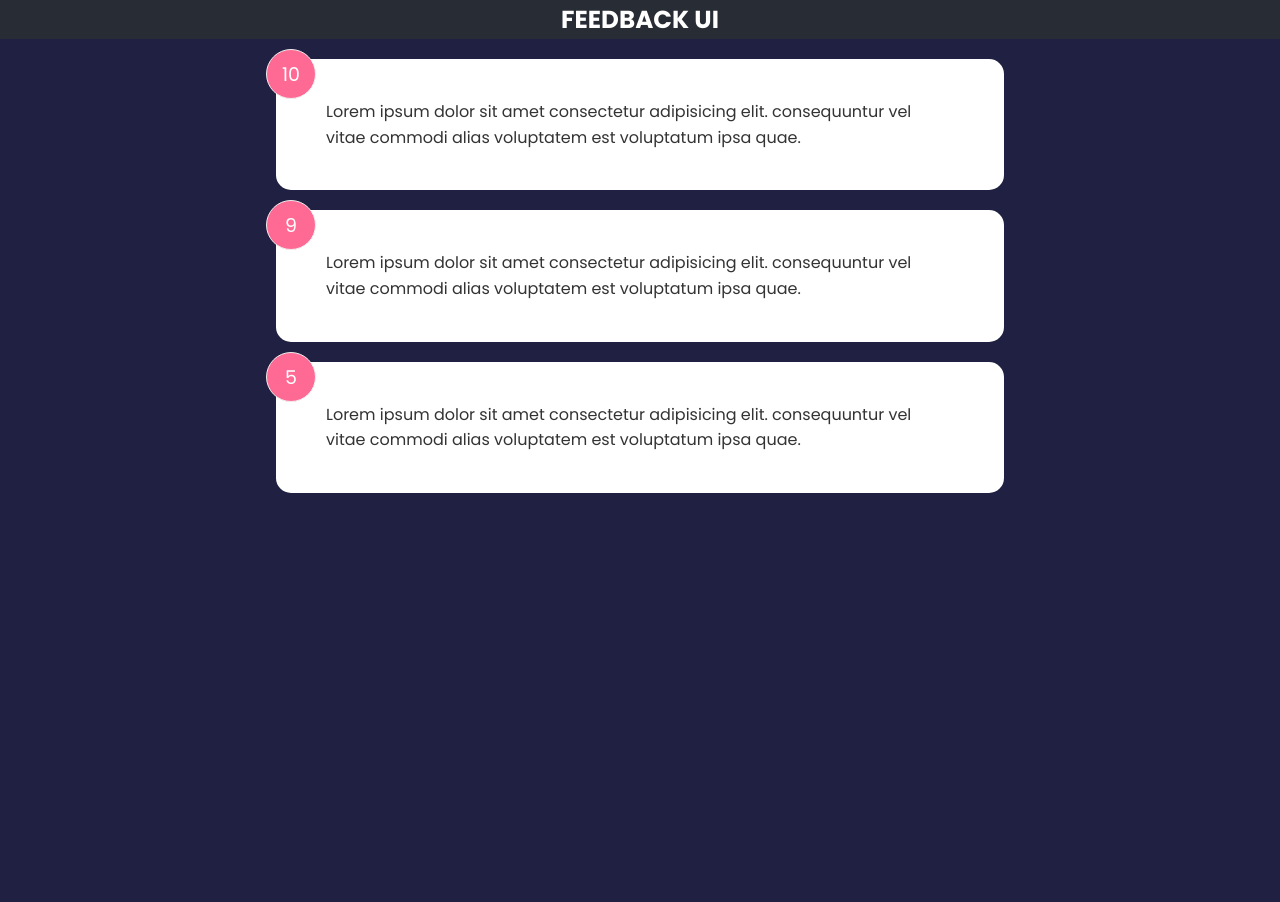
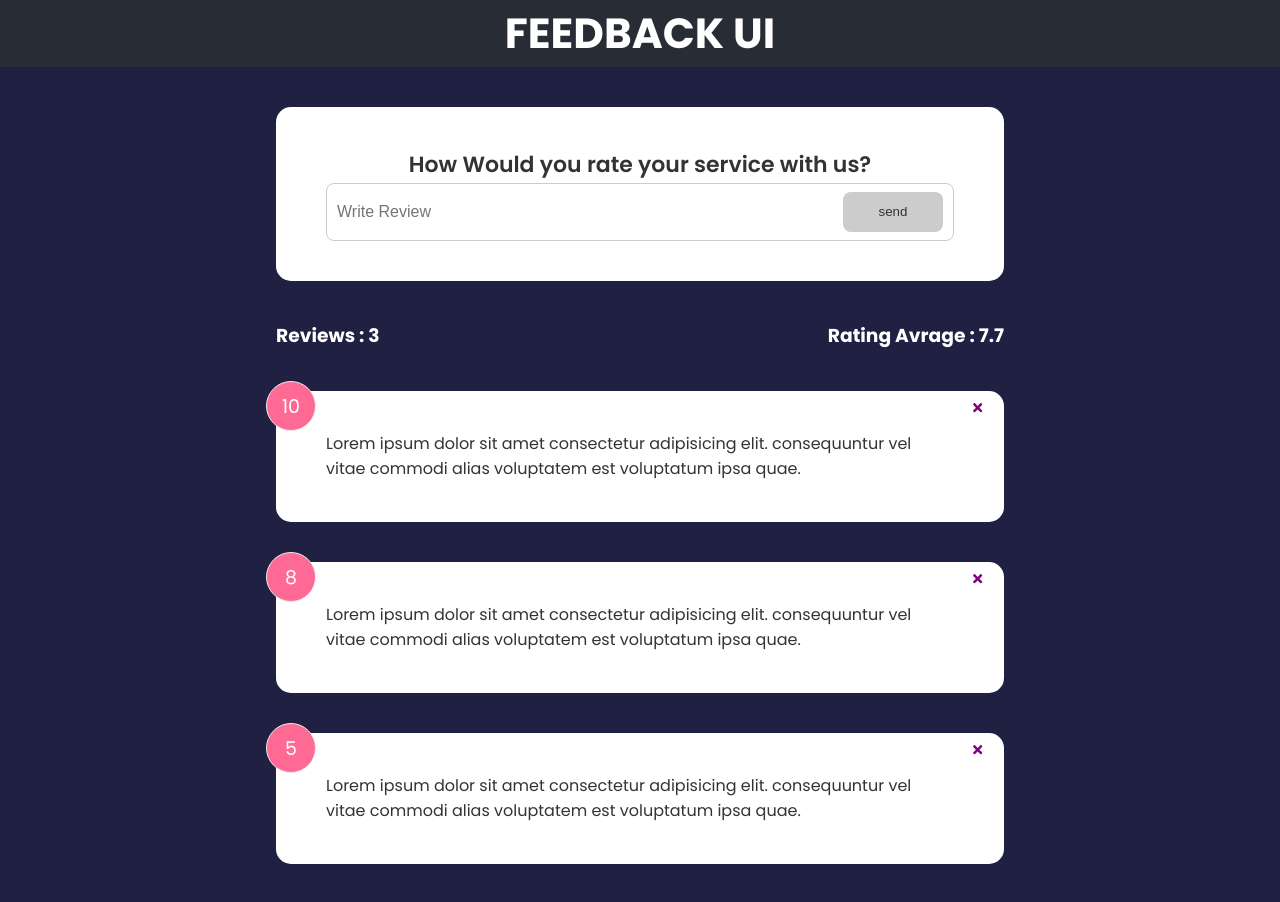
Before and after one commit to erfannasseri/Feedback-UI, a React (Create React App) app: page / in a window 1280 px wide. Before the commit the page ends 800 px from the top, so only its background shows below. Built offline with nearby package versions, Linux system fonts and the light colour scheme; the HTML template or start-up script is replaced by a standard one.

Commit message:
Feedback Ui
import from my device

```diff
--- a/package.json
+++ b/package.json
@@ -8,6 +8,8 @@
     "@testing-library/user-event": "^13.5.0",
     "react": "^18.2.0",
     "react-dom": "^18.2.0",
+    "react-icon": "^1.0.0",
+    "react-icons": "^4.7.1",
     "react-scripts": "5.0.1",
     "web-vitals": "^2.1.4"
   },
--- a/src/App.css
+++ b/src/App.css
@@ -19,7 +19,7 @@
   flex-direction: column;
   align-items: center;
   justify-content: center;
-  font-size: calc(5px + 2vmin);
+  font-size: calc(20px + 2vmin);
   color: white;
 }
 
--- a/src/App.js
+++ b/src/App.js
@@ -2,17 +2,29 @@ import Header from './Components/Header';
 import { useState } from 'react'
 import FeedbackData from './data/Feedbackdata';
 import Feedbacklist from './Components/Feedbacklist';
-
+import Feedbackstats from './Components/Feedbackstats';
+import Feedbackform from './Components/Feedbackform';
 function App() {
 
     const [Feedback, setFeedback] = useState(FeedbackData);
-
+    const deleteHandler=(id)=>{
+      if(window.confirm('Are You Sure?!')){
+        setFeedback(Feedback.filter((item)=>item.id !== id))
+      }
+    }
   return (
     <>
     <Header/>
+
     <div className='container'>
-        <Feedbacklist feedback={Feedback}/>
+        <Feedbackform/>
+        <Feedbackstats feedback={Feedback}/>
+        <Feedbacklist key={Feedback.id}
+                      feedback={Feedback}
+                      deleteHandler={deleteHandler}
+                      />
     </div>
+
     </>
   );
 }
--- /dev/null
+++ b/src/Components/Feedbackform.jsx
@@ -0,0 +1,40 @@
+import React from 'react'
+import Card from './shared/Card'
+import {useState} from 'react'
+import Button from './shared/Button';
+function Feedbackform() {
+    const [input, setinput] = useState("");
+    const [btnDisable, setBtnDisabled] = useState(true);
+    const [Massage, setMessage] = useState("");
+
+    const change =({ target: { value } }) => { // 👈  get the value
+        if (value === '') {
+          setBtnDisabled(true)
+          setMessage(null)
+
+      // prettier-ignore
+        } else if (value.trim().length < 10) { // 👈 check for less than 10
+          setMessage('Text must be at least 10 characters')
+          setBtnDisabled(true)
+        } else {
+          setMessage(null)
+          setBtnDisabled(false)
+        }
+        setinput(value)
+      }
+
+  return (
+    <Card>
+        <form>
+            <h2>How Would you rate your service with us?</h2>
+            <div className='input-group'>
+                <input onChange={change} type="text" placeholder='Write Review' value={input}/>
+                <Button version={'secondary'} isDisabled={btnDisable}>send</Button>
+            </div>
+            <p> {Massage} </p>
+        </form>
+    </Card>
+  )
+}
+
+export default Feedbackform
--- a/src/Components/Feedbackitem.jsx
+++ b/src/Components/Feedbackitem.jsx
@@ -1,13 +1,17 @@
+import {FaTimes} from 'react-icons/fa'
 import React from 'react'
-function FeedbackItem(props) {
+import Card from './shared/Card'
+function FeedbackItem({item,deleteHandler}) {
 
 
   return (
-    <div className='card'>
-        <div className='num-display'>{props.rating}</div>
-        <div className='text-display'>{props.text}</div>
-
-    </div>
+    <Card reverse = {false}>
+        <div className='num-display'>{item.rating}</div>
+        <button onClick={deleteHandler} className='close'>
+          <FaTimes color='purple'/>
+        </button>
+        <div className='text-display'>{item.text}</div>
+    </Card>
   )
 }
 
--- a/src/Components/Feedbacklist.jsx
+++ b/src/Components/Feedbacklist.jsx
@@ -1,7 +1,9 @@
 import React from 'react'
 import Feedbackitem from './Feedbackitem.jsx'
 
-function Feedbacklist({feedback}) {
+function Feedbacklist({feedback , deleteHandler}) {
+
+
    if (!feedback || feedback.length===0){
     return <p>No Feedback Yet</p>
    }
@@ -11,7 +13,9 @@ function Feedbacklist({feedback}) {
       {feedback.map((item)=>{
             return (
                 <div>
-                    <Feedbackitem key={item.id} rating = {item.rating}  text = {item.text} />
+                    <Feedbackitem key={item.id}
+                                  item = {item}
+                                  deleteHandler = {()=>deleteHandler(item.id)} />
                 </div>
             )
       })}
--- /dev/null
+++ b/src/Components/Feedbackstats.jsx
@@ -0,0 +1,21 @@
+import React from 'react'
+
+
+
+function Feedbackstats({feedback}) {
+    let Avrage =
+        feedback.reduce((acc,cur)=>{
+            return acc+cur.rating
+        },0)/feedback.length
+
+        Avrage = Avrage.toFixed(1).replace(/[.,]0$/,'')
+
+  return (
+    <div className="feedback-stats">
+        <h3>Reviews : {feedback.length}</h3>
+        <h3>Rating Avrage : {Avrage}</h3>
+    </div>
+  )
+}
+
+export default Feedbackstats
--- /dev/null
+++ b/src/Components/shared/Button.jsx
@@ -0,0 +1,26 @@
+import React from 'react'
+import PropTypes from 'prop-types'
+
+function Button({children,version,type,isDisabled}) {
+  return (
+    <button type={type}
+            className={`btn btn-${version}`}
+            disabled={isDisabled}>
+        {children}
+    </button>
+  )
+}
+
+Button.defaultProps = {
+    type:'button',
+    version:'primary',
+    isDisabled: false
+}
+Button.propTypes= {
+    children: PropTypes.node.isRequired,
+    version: PropTypes.string,
+    type: PropTypes.string,
+    isDisabled: PropTypes.bool
+}
+
+export default Button
--- /dev/null
+++ b/src/Components/shared/Card.jsx
@@ -0,0 +1,9 @@
+import React from 'react'
+
+function Card({children,reverse}) {
+  return (
+    <div className={`card ${reverse &&'reverse'}`}>{children}</div>
+  )
+}
+
+export default Card
--- a/src/data/Feedbackdata.js
+++ b/src/data/Feedbackdata.js
@@ -6,7 +6,7 @@ const FeedbackData = [
     },
     {
       id: 2,
-      rating: 9,
+      rating: 8,
       text: 'Lorem ipsum dolor sit amet consectetur adipisicing elit. consequuntur vel vitae commodi alias voluptatem est voluptatum ipsa quae.',
     },
     {
--- a/src/index.css
+++ b/src/index.css
@@ -37,7 +37,7 @@ header {
   color: #333;
   border-radius: 15px;
   padding: 40px 50px;
-  margin: 20px 0;
+  margin: 40px 0;
   position: relative;
 }
 
@@ -130,6 +130,7 @@ input:focus {
   top: -10px;
   left: -10px;
 }
+
 
 .close,
 .edit {
```
Also changed, not shown: 1 other file (tests, documents, lock files or other folders).
